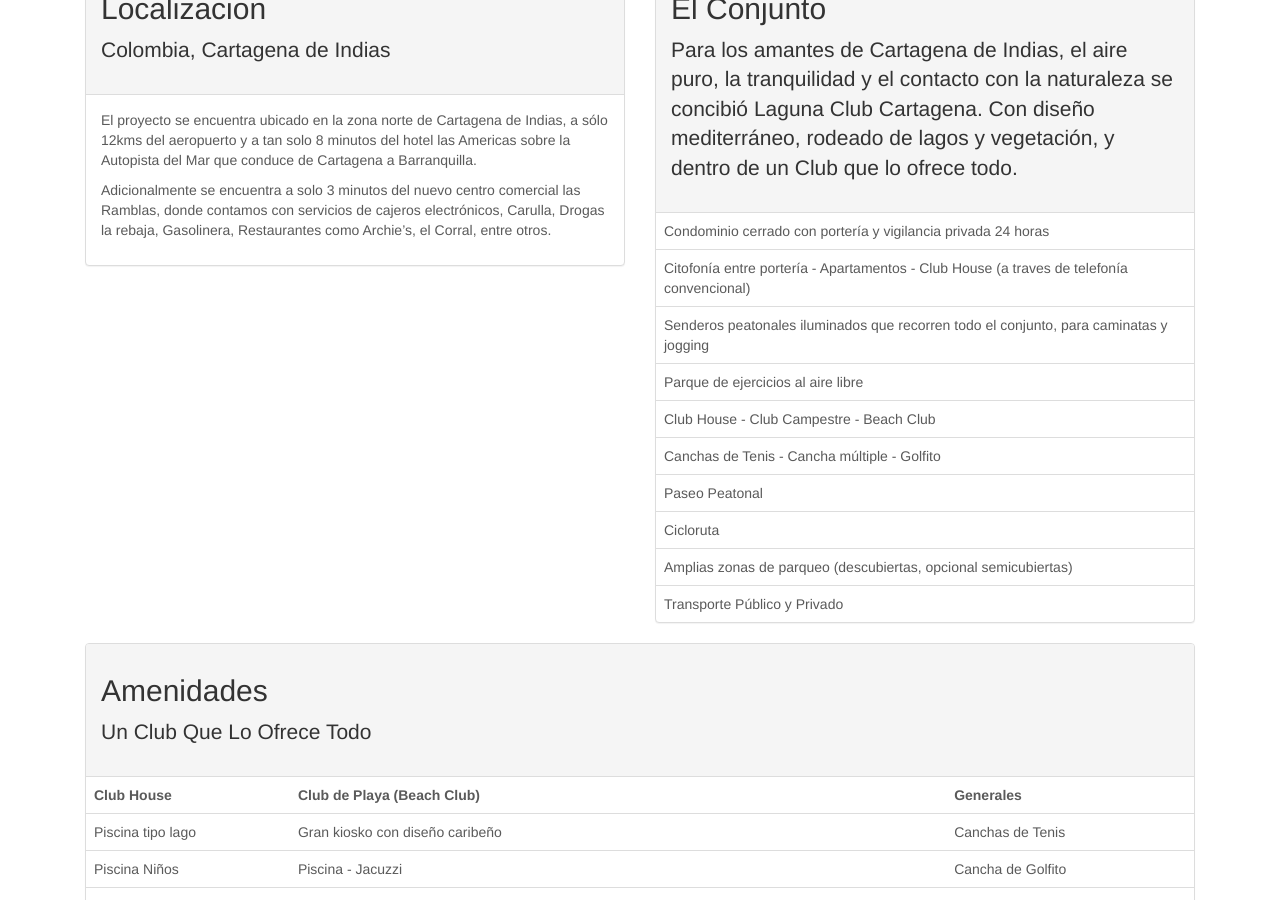
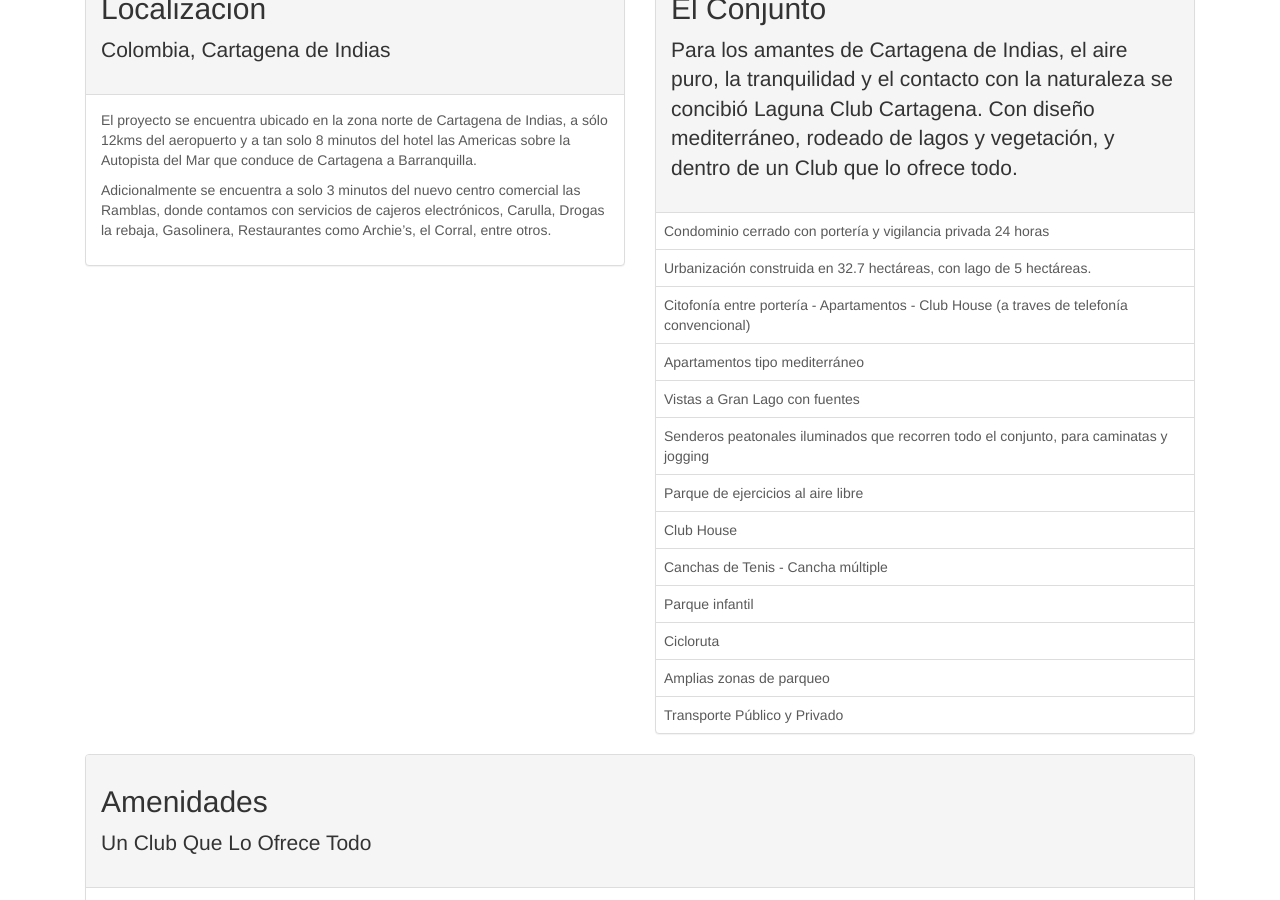
Before and after one commit to sabondano/laguna-club, a Jekyll site: the page built from cartagenalagunaclub.html, in a window 1280 px wide and 900 px high, scrolled down 899 px. Built offline with Jekyll 4.4.1, drawn with Linux system fonts in a browser that asks for light colours; nearby versions of some CDN libraries; library files that are not in the unit come from our copies.

Commit message:
updated copy on 'el conjunto' section

```diff
--- a/cartagenalagunaclub.html
+++ b/cartagenalagunaclub.html
@@ -64,7 +64,16 @@ title: Cartagena Laguna Club
           <td>Condominio cerrado con portería y vigilancia privada 24 horas</td>
         </tr>
         <tr>
+          <td>Urbanización construida en 32.7 hectáreas, con lago de 5 hectáreas.</td>
+        </tr>
+        <tr>
           <td>Citofonía entre portería - Apartamentos - Club House (a traves de telefonía convencional)</td>
+        </tr>
+        <tr>
+          <td>Apartamentos tipo mediterráneo</td>
+        </tr>
+        <tr>
+          <td>Vistas a Gran Lago con fuentes</td>
         </tr>
         <tr>
           <td>Senderos peatonales iluminados que recorren todo el conjunto, para caminatas y jogging</td>
@@ -73,19 +82,19 @@ title: Cartagena Laguna Club
           <td>Parque de ejercicios al aire libre</td>
         </tr>
         <tr>
-          <td>Club House - Club Campestre - Beach Club</td>
+          <td>Club House</td>
         </tr>
         <tr>
-          <td>Canchas de Tenis - Cancha múltiple - Golfito</td>
+          <td>Canchas de Tenis - Cancha múltiple</td>
         </tr>
         <tr>
-          <td>Paseo Peatonal</td>
+          <td>Parque infantil</td>
         </tr>
         <tr>
           <td>Cicloruta</td>
         </tr>
         <tr>
-          <td>Amplias zonas de parqueo (descubiertas, opcional semicubiertas)</td>
+          <td>Amplias zonas de parqueo</td>
         </tr>
         <tr>
           <td>Transporte Público y Privado</td>
```
